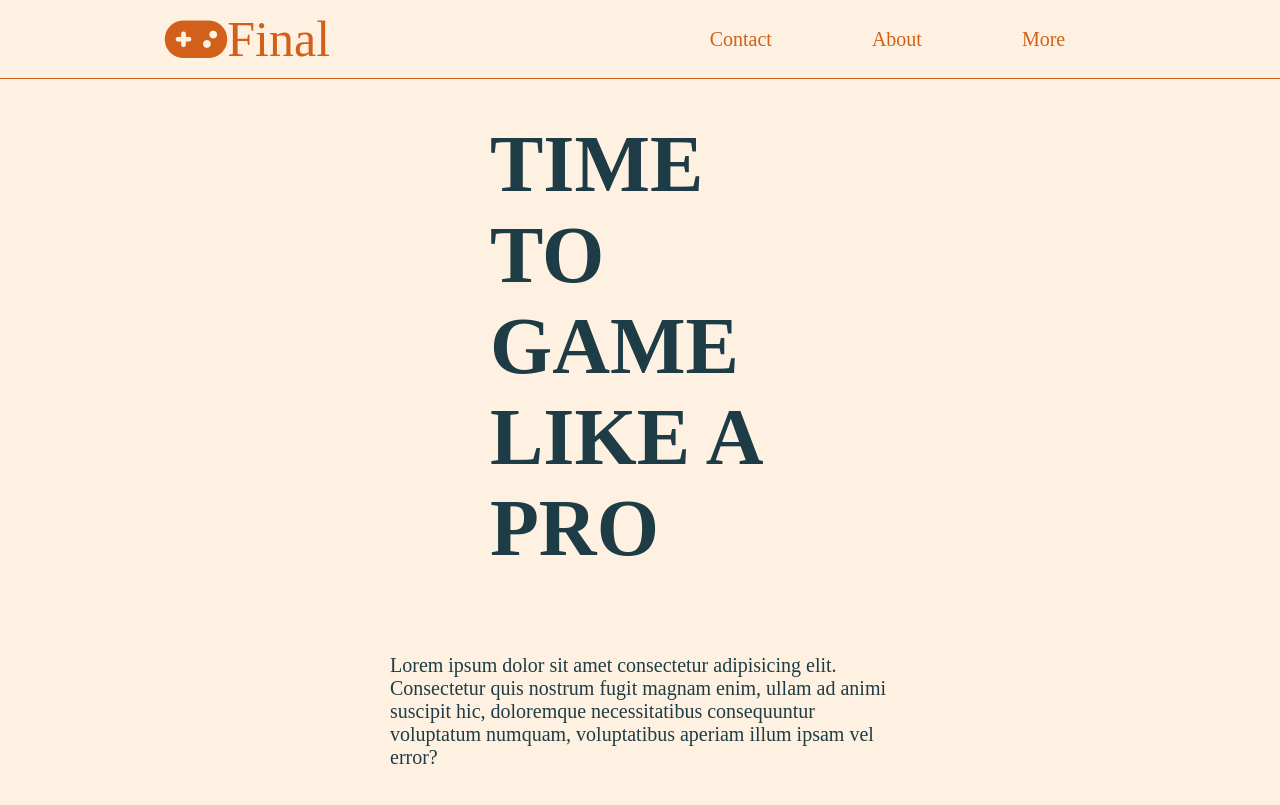
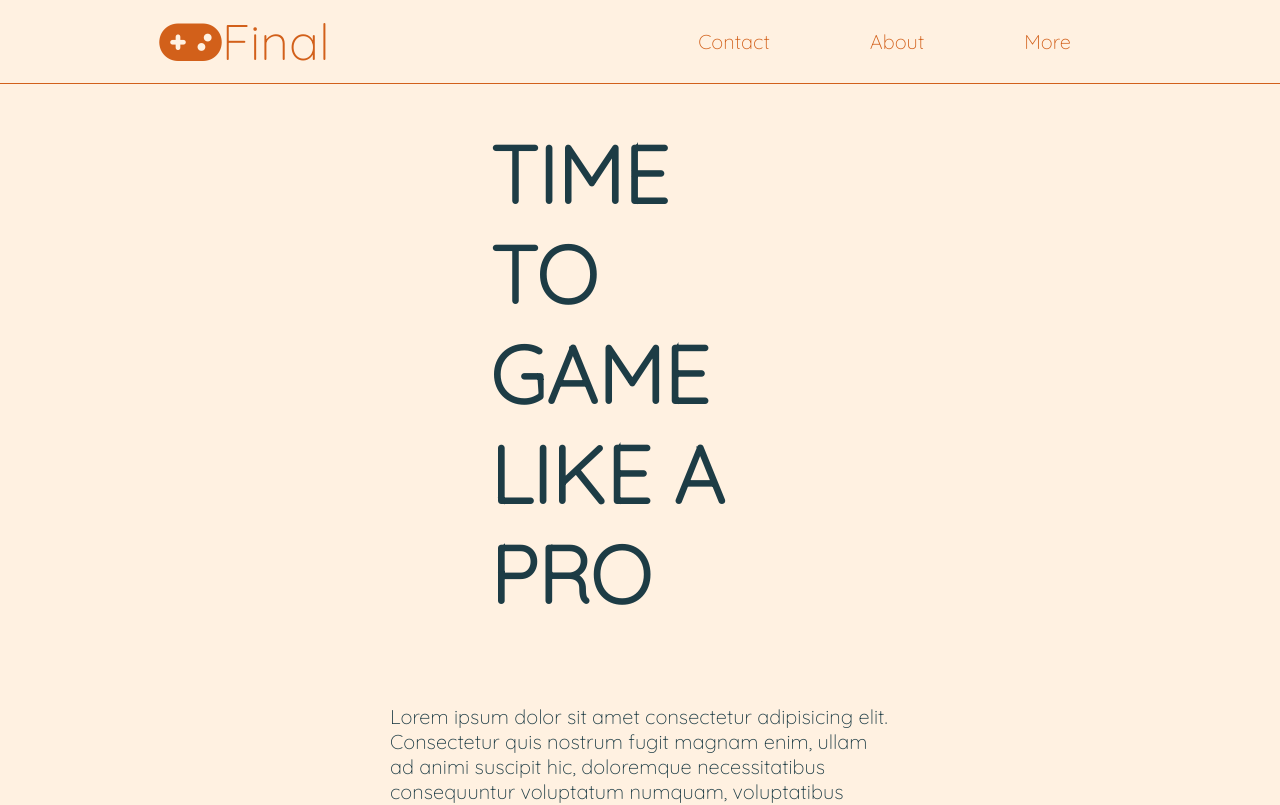
Before and after one commit to gizy95/final, a plain HTML site: page index.html in a window 1280 px wide. Shown: the top 805 px of the page. Drawn offline with Linux system fonts and the light colour scheme.

Commit message:
Added new font

```diff
--- a/index.html
+++ b/index.html
@@ -6,6 +6,9 @@
     <title>Final</title>
     <link rel="stylesheet" href="style.css">
     <script src="https://kit.fontawesome.com/d7de1c0a07.js" crossorigin="anonymous"></script>
+    <link rel="preconnect" href="https://fonts.googleapis.com">
+<link rel="preconnect" href="https://fonts.gstatic.com" crossorigin>
+<link href="https://fonts.googleapis.com/css2?family=Fraunces:opsz,wght@9..144,700&family=Josefin+Sans:wght@100&family=Open+Sans&family=Quicksand:wght@300&display=swap" rel="stylesheet">
 </head>
 <body>
     <header class="header">
--- a/style.css
+++ b/style.css
@@ -7,6 +7,10 @@
 html{
     font-size: 62.5%;
      background-color: #fff1e1;
+     font-family: 'Fraunces', serif;
+    font-family: 'Josefin Sans', sans-serif;
+    font-family: 'Open Sans', sans-serif;
+    font-family: 'Quicksand', sans-serif;
 }
 
 
```
